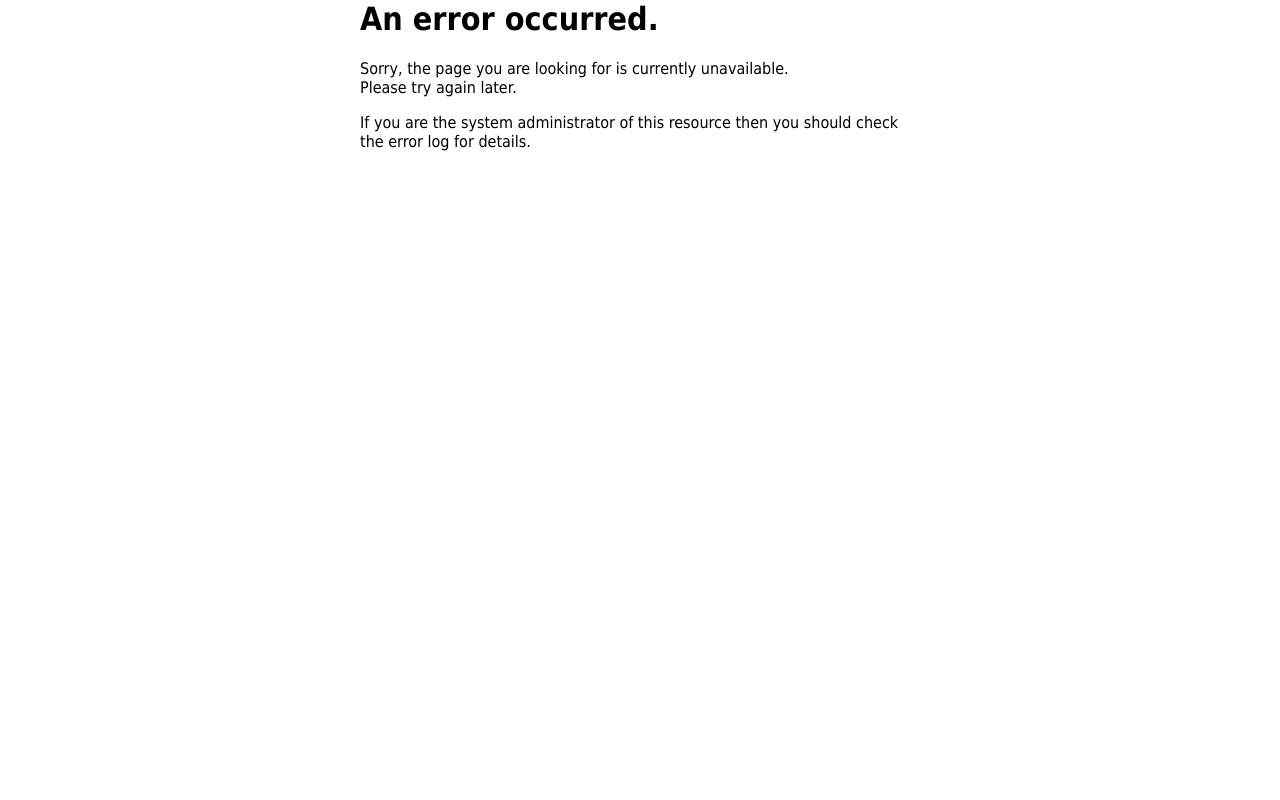
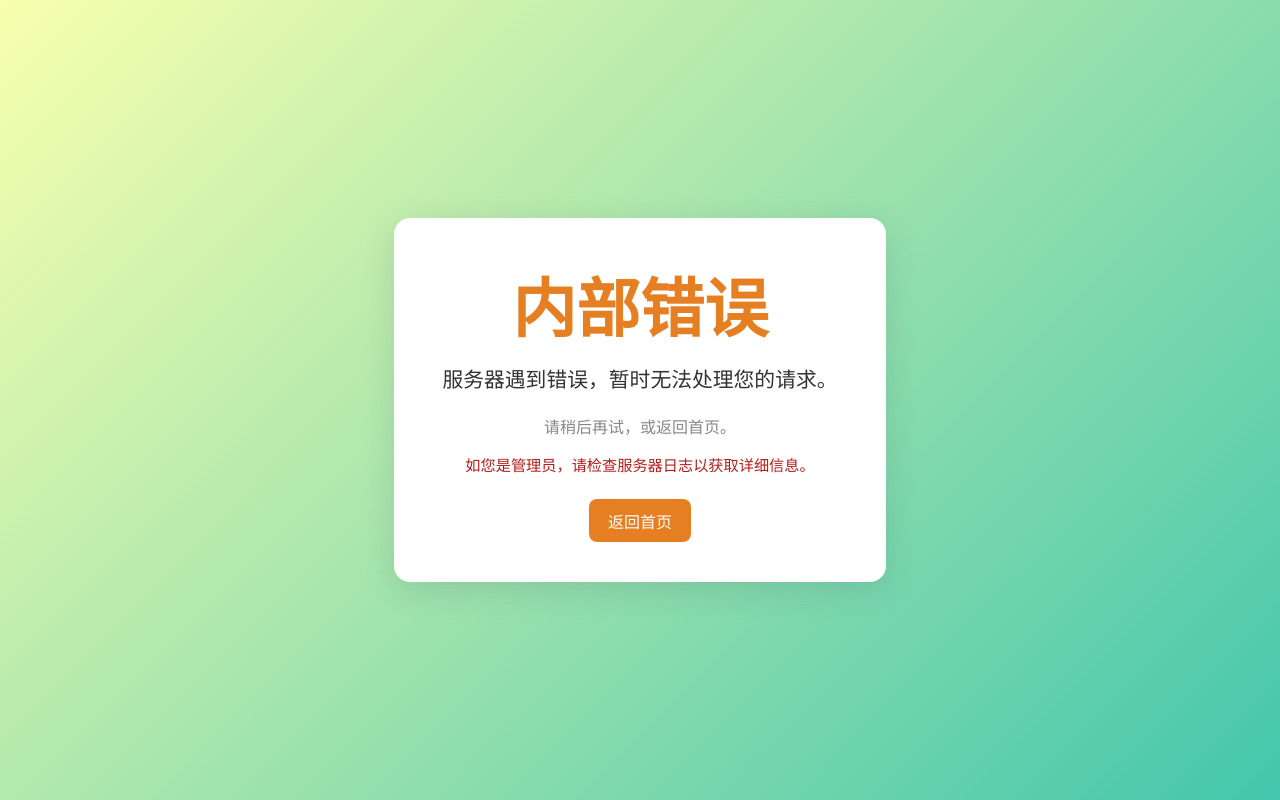
Before and after one commit to Yonagi04/Ocean, a plain HTML site: page www/50x.html in a window 1280 px wide. Drawn offline with Linux system fonts and the light colour scheme.

Commit message:
Update: 错误页更新

```diff
--- a/www/50x.html
+++ b/www/50x.html
@@ -1,19 +1,67 @@
-<html>
+<!DOCTYPE html>
+<html lang="zh-CN">
 <head>
-    <title>Error</title>
+    <meta charset="UTF-8">
+    <title>服务器错误</title>
     <style>
         body {
-            width: 35em;
-            margin: 0 auto;
-            font-family: Tahoma, Verdana, Arial, sans-serif;
+            background: linear-gradient(135deg, #f8ffae 0%, #43c6ac 100%);
+            font-family: 'Segoe UI', Tahoma, Geneva, Verdana, sans-serif;
+            margin: 0;
+            height: 100vh;
+            display: flex;
+            align-items: center;
+            justify-content: center;
+        }
+        .error-container {
+            background: #fff;
+            padding: 2.5em 3em;
+            border-radius: 16px;
+            box-shadow: 0 8px 32px rgba(44, 62, 80, 0.15);
+            text-align: center;
+        }
+        .error-code {
+            font-size: 4em;
+            color: #e67e22;
+            font-weight: bold;
+            margin-bottom: 0.2em;
+        }
+        .error-message {
+            font-size: 1.3em;
+            color: #333;
+            margin-bottom: 1em;
+        }
+        .tips {
+            color: #888;
+            font-size: 1em;
+        }
+        .admin-tips {
+            margin-top: 1em;
+            font-size: 0.95em;
+            color: #b71c1c;
+        }
+        .home-link {
+            display: inline-block;
+            margin-top: 1.5em;
+            padding: 0.6em 1.2em;
+            background: #e67e22;
+            color: #fff;
+            border-radius: 8px;
+            text-decoration: none;
+            transition: background 0.2s;
+        }
+        .home-link:hover {
+            background: #b75d1c;
         }
     </style>
 </head>
 <body>
-<h1>An error occurred.</h1>
-<p>Sorry, the page you are looking for is currently unavailable.<br/>
-    Please try again later.</p>
-<p>If you are the system administrator of this resource then you should check
-    the error log for details.</p>
+    <div class="error-container">
+        <div class="error-code">内部错误</div>
+        <div class="error-message">服务器遇到错误，暂时无法处理您的请求。</div>
+        <div class="tips">请稍后再试，或返回首页。</div>
+        <div class="admin-tips">如您是管理员，请检查服务器日志以获取详细信息。</div>
+        <a class="home-link" href="index.html">返回首页</a>
+    </div>
 </body>
 </html>
```
Also changed, not shown: www/404.html (+51 -6 lines).
